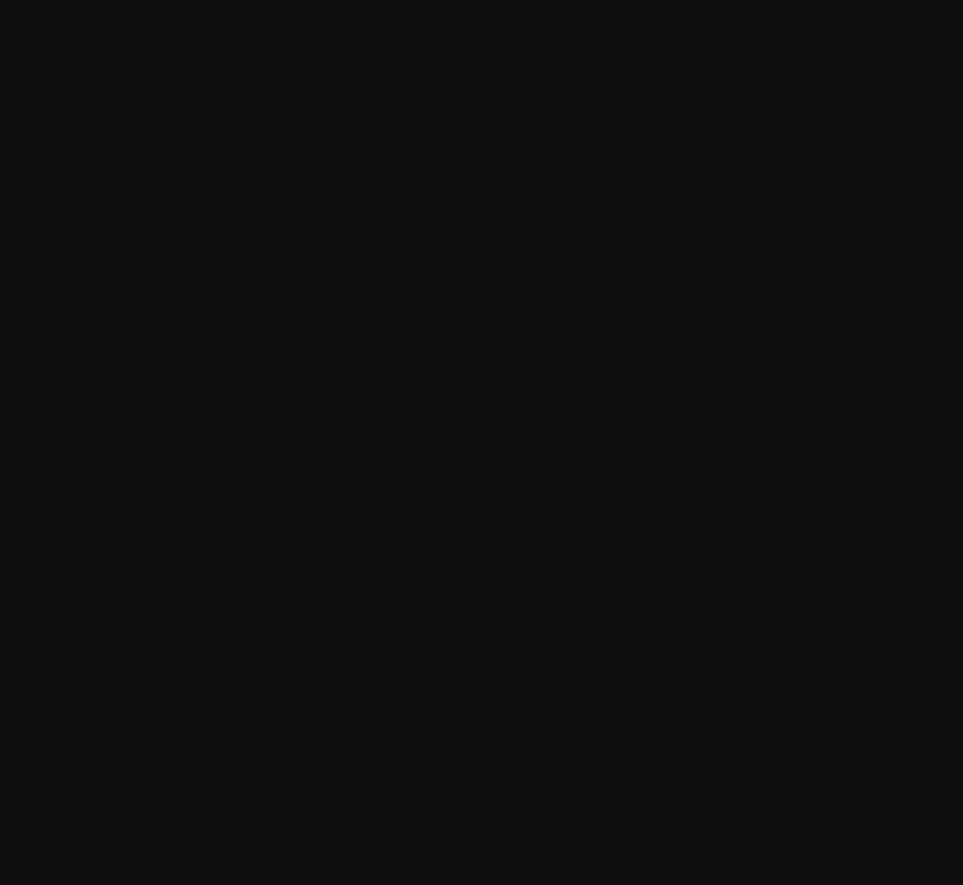
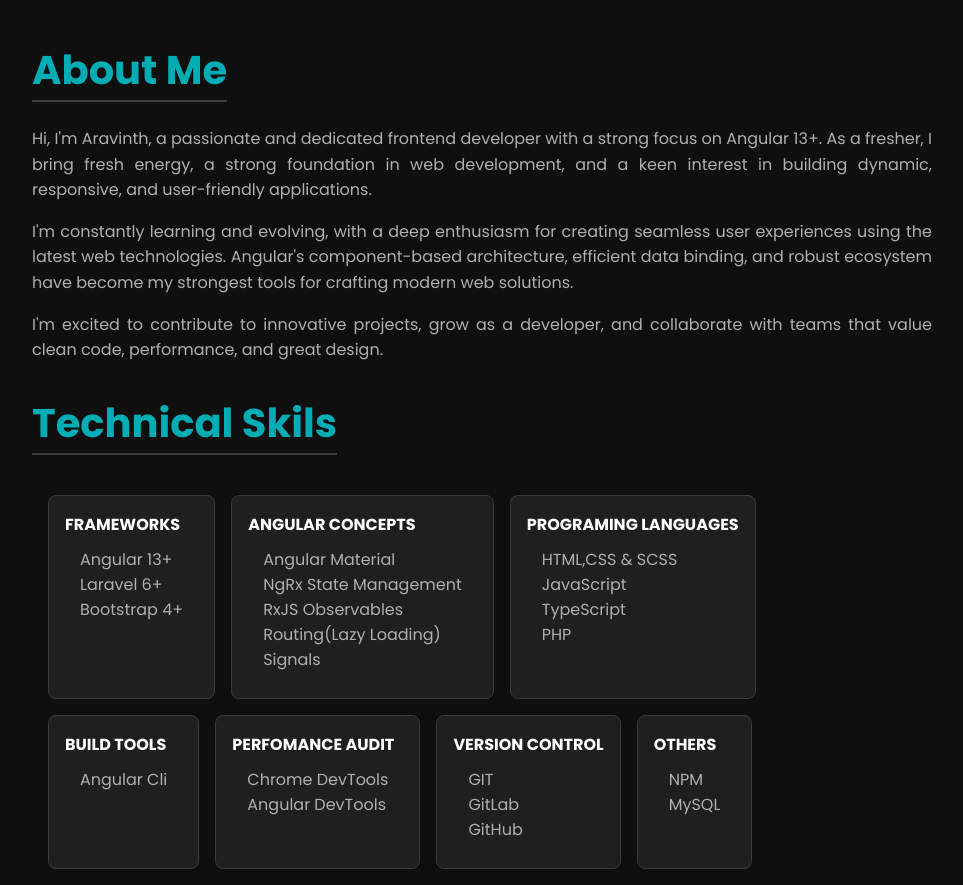
Before and after one commit to aravinth2723/aravinth-portfolio, an Angular app: page /#home in a window 1280 px wide. Shown: the part 760-1645 px from the top of the page, without its empty margins (158-1121 px from the left). Before the commit the page ends 800 px from the top, so only its background shows below. Built offline with nearby package versions, Linux system fonts and the light colour scheme.

Commit message:
About section completed

```diff
--- a/src/app/app.html
+++ b/src/app/app.html
@@ -2,5 +2,7 @@
   <app-navbar [deviceType]="deviceType"></app-navbar>
   <app-hero [deviceType]="deviceType"></app-hero>
 </header>
-<main class="layout-section"></main>
+<main class="layout-section">
+  <app-about></app-about>
+</main>
 <footer class="layout-section"></footer>
--- a/src/app/app.ts
+++ b/src/app/app.ts
@@ -11,10 +11,11 @@
 import { DeviceType } from './interfaces/device-type';
 import { Navbar } from './components/shared/navbar/navbar';
 import { Hero } from './components/sections/hero/hero';
+import { About } from './components/sections/about/about';
 
 @Component({
   selector: 'app-root',
-  imports: [Navbar, Hero],
+  imports: [Navbar, Hero, About],
   templateUrl: './app.html',
   styleUrl: './app.scss',
 })
--- /dev/null
+++ b/src/app/components/sections/about/about.html
@@ -0,0 +1,39 @@
+<section class="container">
+  <section class="about-content">
+    <h1 class="heading">About Me</h1>
+    <p>
+      Hi, I'm <span class="highlight">Aravinth</span>, a passionate and
+      dedicated frontend developer with a strong focus on
+      <span class="highlight">Angular 13+</span>. As a fresher, I bring fresh
+      energy, a strong foundation in web development, and a keen interest in
+      building dynamic, responsive, and user-friendly applications.
+    </p>
+    <p>
+      I'm constantly learning and evolving, with a deep enthusiasm for creating
+      seamless user experiences using the latest web technologies. Angular's
+      component-based architecture, efficient data binding, and robust ecosystem
+      have become my strongest tools for crafting modern web solutions.
+    </p>
+    <p>
+      I'm excited to contribute to innovative projects, grow as a developer, and
+      collaborate with teams that value clean code, performance, and great
+      design.
+    </p>
+  </section>
+
+  <section class="technical-skils">
+    <h1 class="heading">Technical Skils</h1>
+    <section class="card-container">
+      @for (item of technicalSkils; track $index) {
+      <div class="card">
+        <h4>{{ item.title }}</h4>
+        <ul>
+          @for (skill of item.skills; track $index) {
+          <li>{{ skill }}</li>
+          }
+        </ul>
+      </div>
+      }
+    </section>
+  </section>
+</section>
--- /dev/null
+++ b/src/app/components/sections/about/about.scss
@@ -0,0 +1,80 @@
+:host {
+  .container {
+    .about-content {
+      margin-bottom: 30px;
+      p {
+        margin-bottom: 1rem;
+      }
+    }
+    .technical-skils {
+      .card-container {
+        display: flex;
+        flex-wrap: wrap;
+        gap: 1rem;
+        .card {
+          background-color: var(--primary-accent);
+          border-radius: 8px;
+          border: 1px solid var(--border);
+          padding: 1rem;
+          width: fit-content;
+          h4 {
+            color: var(--text-primary);
+          }
+          ul {
+            padding: 10px 15px;
+            li {
+              list-style-type: none;
+              color: var(--text-muted);
+            }
+          }
+        }
+      }
+    }
+  }
+}
+
+:host-context(.web) {
+  :host {
+    display: flex;
+    justify-content: center;
+    .container {
+      max-width: 900px;
+    }
+    .card-container {
+      padding: 1rem;
+    }
+  }
+}
+
+:host-context(.tablet) {
+  :host {
+    .container {
+      padding: 15px;
+      .heading {
+        margin-bottom: 1rem !important;
+      }
+      .card-container {
+        .card {
+          width: 48% !important;
+        }
+      }
+    }
+  }
+}
+
+:host-context(.mobile) {
+  :host {
+    .container {
+      padding: 10px;
+      .heading {
+        margin-bottom: 1rem !important;
+      }
+      .card-container {
+        gap: 0.5rem !important;
+        .card {
+          width: 100% !important;
+        }
+      }
+    }
+  }
+}
--- /dev/null
+++ b/src/app/components/sections/about/about.ts
@@ -0,0 +1,51 @@
+import { Component } from '@angular/core';
+
+interface TechnicalSkill {
+  title: string;
+  skills: string[];
+}
+
+@Component({
+  selector: 'app-about',
+  imports: [],
+  templateUrl: './about.html',
+  styleUrl: './about.scss',
+})
+export class About {
+  readonly technicalSkils: TechnicalSkill[] = [
+    {
+      title: 'FRAMEWORKS',
+      skills: ['Angular 13+', 'Laravel 6+', 'Bootstrap 4+'],
+    },
+    {
+      title: 'ANGULAR CONCEPTS',
+      skills: [
+        'Angular Material',
+        'NgRx State Management',
+        'RxJS Observables',
+        'Routing(Lazy Loading)',
+        'Signals',
+      ],
+    },
+    {
+      title: 'PROGRAMING LANGUAGES',
+      skills: ['HTML,CSS & SCSS', 'JavaScript', 'TypeScript', 'PHP'],
+    },
+    {
+      title: 'BUILD TOOLS',
+      skills: ['Angular Cli'],
+    },
+    {
+      title: 'PERFOMANCE AUDIT',
+      skills: ['Chrome DevTools', 'Angular DevTools'],
+    },
+    {
+      title: 'VERSION CONTROL',
+      skills: ['GIT', 'GitLab', 'GitHub'],
+    },
+    {
+      title: 'OTHERS',
+      skills: ['NPM', 'MySQL'],
+    },
+  ];
+}
```
